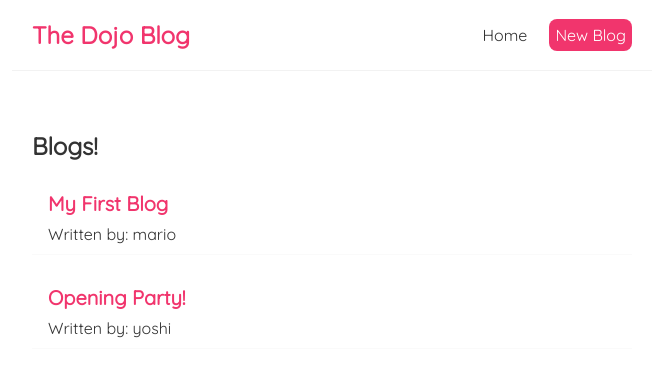
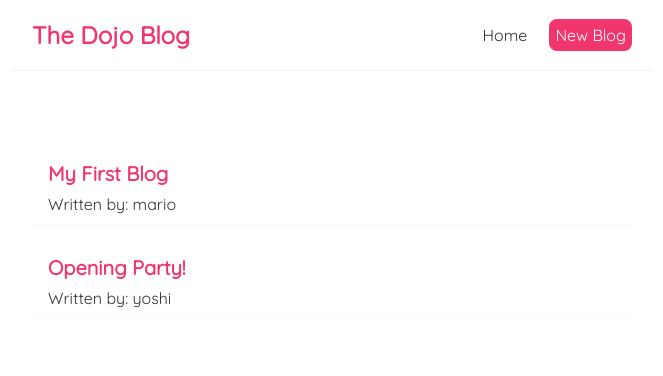
Before and after one commit to JonathanABarnett/NetNinjaDojoBlog, a React (Create React App) app: page / in a window 1280 px wide. Shown: the top 376 px of the page, without its empty margins (308-971 px from the left). Built offline with nearby package versions, Linux system fonts and the light colour scheme; data requests are answered from the project's data file.

Commit message:
Lesson 20 - Making a Custom Hook

```diff
--- a/src/BlogList.js
+++ b/src/BlogList.js
@@ -1,7 +1,7 @@
-const BlogList = ({ blogs, title }) => {
+const BlogList = ({ blogs }) => {
   return (
     <div className="blog-list">
-      <h2>{title}</h2>
+
       {blogs.map((blog) => (
         <div className="blog-preview" key={blog.id}>
           <h2>{blog.title}</h2>
--- a/src/Home.js
+++ b/src/Home.js
@@ -1,38 +1,19 @@
 import { useState, useEffect } from "react";
 import BlogList from "./BlogList";
+import useFetch from "./useFetch";
 
 const Home = () => {
   // [varName, setVarName] = useState(initialValue);
-  const [blogs, setBlogs] = useState([]);
-  const [isPending, setIsPending] = useState(true);
-  const [error, setError] = useState([]);
 
-  useEffect(() => {
-    setTimeout(() => {
-      fetch("http://localhost:8000/blogs")
-        .then((response) => {
-          if (!response.ok) {
-            throw Error("Could not fetch the data for that resource");
-          }
-          return response.json();
-        })
-        .then((data) => {
-            setError([]);
-          setBlogs(data);
-          setIsPending(false);
-        })
-        .catch((err) => {
-            setIsPending(false);
-          setError(err.message);
-        });
-    }, 1000);
-  }, []);
+  const { data: blogs, isPending, error } = useFetch(
+    "http://localhost:8000/blogs"
+  );
 
   return (
     <div className="home">
       {error && <div>{error}</div>}
       {isPending && <div>Loading...</div>}
-      {blogs && <BlogList blogs={blogs} title="Blogs!" />}
+      {blogs && <BlogList blogs={blogs} />}
     </div>
   );
 };
--- /dev/null
+++ b/src/useFetch.js
@@ -0,0 +1,32 @@
+import { useState, useEffect } from "react";
+
+const useFetch = (url) => {
+  const [data, setData] = useState([]);
+  const [isPending, setIsPending] = useState(true);
+  const [error, setError] = useState([]);
+
+  useEffect(() => {
+    setTimeout(() => {
+      fetch(url)
+        .then((response) => {
+          if (!response.ok) {
+            throw Error("Could not fetch the data for that resource");
+          }
+          return response.json();
+        })
+        .then((data) => {
+          setError([]);
+          setData(data);
+          setIsPending(false);
+        })
+        .catch((err) => {
+          setIsPending(false);
+          setError(err.message);
+        });
+    }, 1000);
+  }, [url]);
+
+  return { data, isPending, error };
+};
+
+export default useFetch;
```
Also changed, not shown: 1 other file (tests, documents, lock files or other folders).
